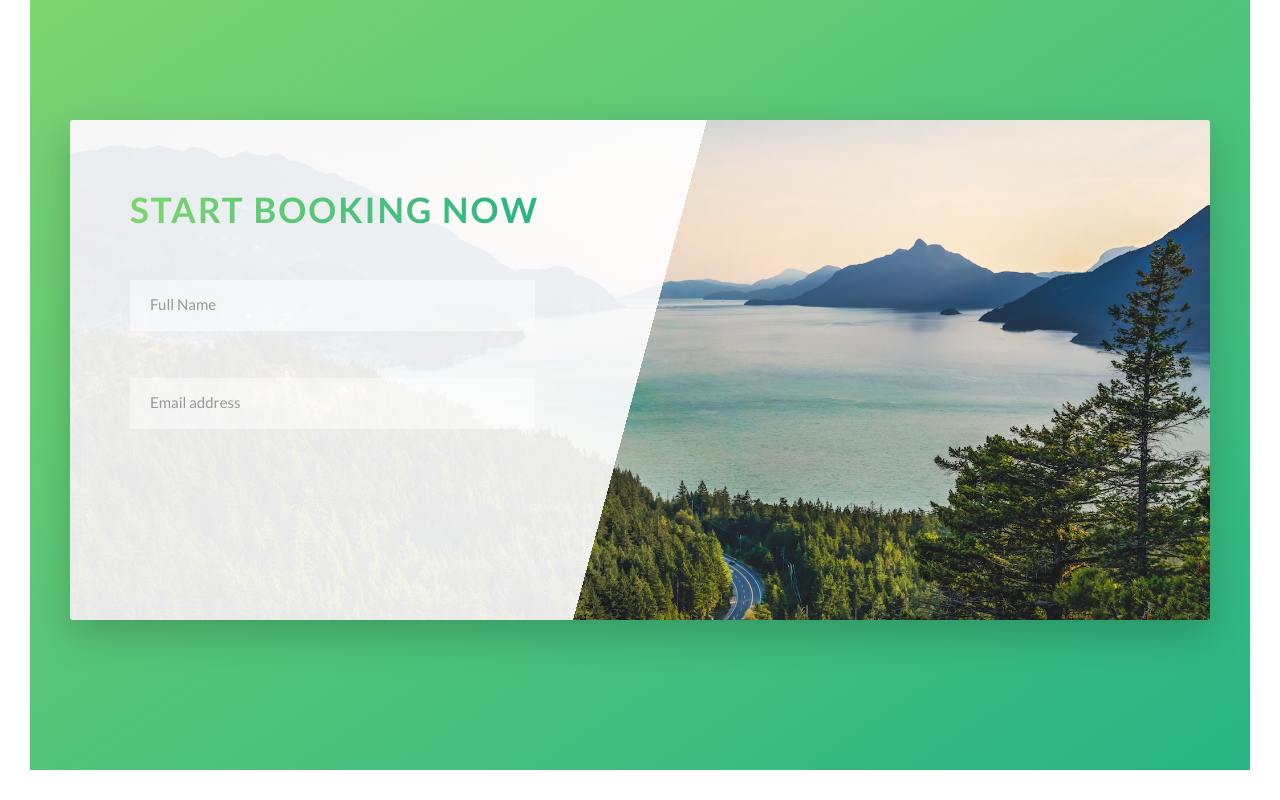
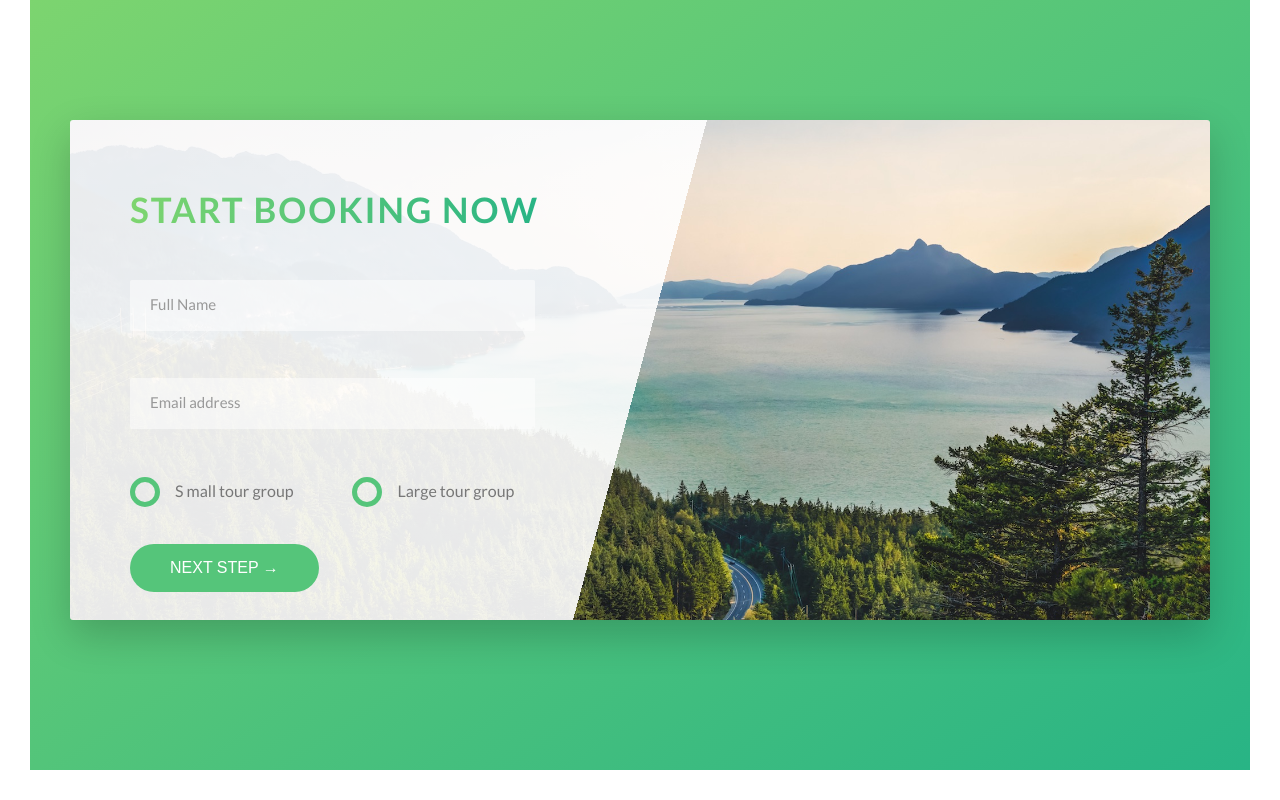
Before and after one commit to ralph8892/NeiTours, a website: page index.html in a window 1280 px wide. Shown: the part 4527-5327 px from the top of the page. Drawn offline with Linux system fonts and the light colour scheme.

Commit message:
Booking section completed

```diff
--- a/index.html
+++ b/index.html
@@ -289,6 +289,26 @@
                   <input type="email" id="email" class="form__input" placeholder="Email address" required>
                   <label for="email" class="form__label">Email address</label>
                 </div>
+
+                <div class="form__group u-margin-bottom-medium">
+                  <div class="form__radio-group">
+                    <input type="radio" class="form__radio-input" id="small" name="size">
+                    <label for="small" class="form__radio-label">
+                      <span class="form__radio-button"></span>S
+                      mall tour group</label>
+                  </div>
+
+                  <div class="form__radio-group">
+                    <input type="radio" class="form__radio-input" id="large" name="size">
+                    <label for="large" class="form__radio-label">
+                      <span class="form__radio-button"></span>
+                      Large tour group</label>
+                  </div>
+                </div>
+
+                <div class="form__group">
+                  <button class="btn btn--green">Next step &rarr;</button>
+                </div>
               </form>
             </div>
           </div>
--- a/sass/base/_utilities.scss
+++ b/sass/base/_utilities.scss
@@ -1,10 +1,10 @@
 .u-center-text {
-  text-align: center;
+  text-align: center !important;
 }
 
-.u-margin-bottom-small { margin-bottom: 1.5rem; }
-.u-margin-bottom-medium { margin-bottom: 4rem; }
-.u-margin-bottom-big { margin-bottom: 8rem; }
+.u-margin-bottom-small { margin-bottom: 1.5rem !important; }
+.u-margin-bottom-medium { margin-bottom: 4rem !important; }
+.u-margin-bottom-big { margin-bottom: 8rem !important; }
 
-.u-margin-top-medium { margin-top: 8rem; }
-.u-margin-top-big { margin-top: 10rem; }
+.u-margin-top-medium { margin-top: 8rem !important; }
+.u-margin-top-big { margin-top: 10rem !important; }
--- a/sass/components/_button.scss
+++ b/sass/components/_button.scss
@@ -1,4 +1,5 @@
 .btn {
+	&,
 	&:link,
 	&:visited {
 		text-transform: uppercase;
@@ -9,6 +10,10 @@
 		transition: all .2s;
 		position: relative;
 		font-size: $default-font-size;
+
+		// Change for the <button> element
+		border: none;
+		cursor: pointer;
 	}
 
 	&:hover {
@@ -21,7 +26,9 @@
 		}
 	}
 
-	&:active {
+	&:active,
+	&:focus {
+		outline: none;
 		transform: translateY(-1px);
 		box-shadow: 0 5rem 1rem rgba($color-black, .2);
 	}
--- a/sass/components/_form.scss
+++ b/sass/components/_form.scss
@@ -15,6 +15,7 @@
     border-bottom: 3px solid transparent;
     width: 90%;
     display: block;
+    transition: all .3s;
 
     &:focus {
       outline: none;
@@ -45,4 +46,50 @@
     visibility: hidden;
     transform: translateY(-4rem);
   }
+
+  &__radio-group {
+    width: 49%;
+    display: inline-block;
+  }
+
+  &__radio-input {
+    display: none;
+  }
+
+  &__radio-label {
+    font-size: $default-font-size;
+    cursor: pointer;
+    position: relative;
+    padding-left: 4.5rem;
+  }
+
+  &__radio-button {
+    height: 3rem;
+    width: 3rem;
+    border: 5px solid $color-primary;
+    border-radius: 50%;
+    display: inline-block;
+    position: absolute;
+    left: 0;
+    top: -.4rem;
+
+    &::after {
+      content: "";
+      display: block;
+      height: 1.3rem;
+      width: 1.3rem;
+      border-radius: 50%;
+      position: absolute;
+      top: 50%;
+      left: 50%;
+      transform: translate(-50%, -50%);
+      background-color: $color-primary;
+      opacity: 0;
+      transition: opacity .2s;
+    }
+  }
+
+  &__radio-input:checked ~ &__radio-label &__radio-button::after {
+    opacity: 1;
+  }
 }
```
Also changed, not shown: css/styles.css, 1 other file.
